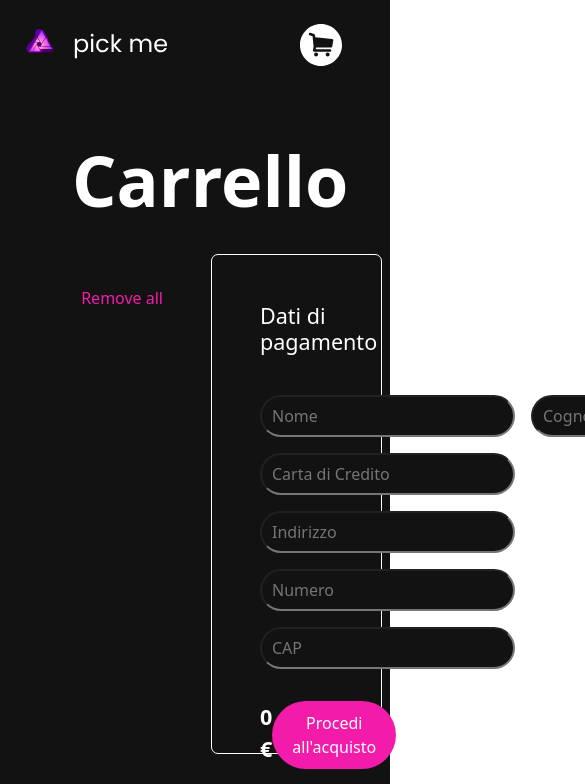
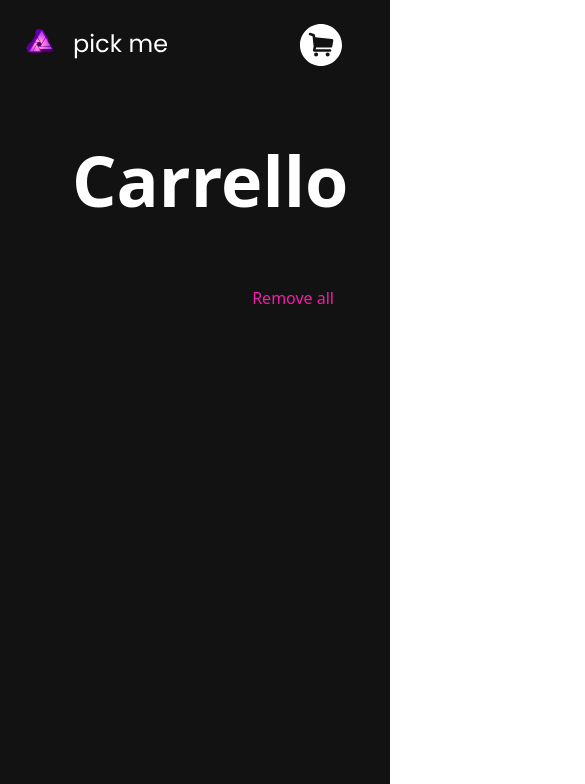
Before and after one commit to matteopelusi7/redux-react-pick-me, a React (Create React App) app: page /checkout in a window 390 px wide. Shown: the top 784 px of the page, 585 px wide, since content can reach past the window. Built offline with nearby package versions, Linux system fonts and the light colour scheme.

Commit message:
add media query

```diff
--- a/src/components/BodyCart.js
+++ b/src/components/BodyCart.js
@@ -23,8 +23,8 @@ const BodyCart = () => {
         <div className='row mx-5'>
             <h2 className='cart-title col-12'>Carrello</h2>
         </div>
-        <div className='row px-4 my-4 d-flex justify-content-between gap-3 flex-nowrap'>
-            <div className='col-6 cart-collect d-flex flex-column p-3'>
+        <div className='row px-4 my-4 d-flex justify-content-between gap-3'>
+            <div className='col-12 col-md-6 cart-collect d-flex flex-column p-3 mb-3'>
                 <button className='remove-all pb-3' onClick={() => dispatch(cleanCart())}>
                     <p className='text-end p-3 category'>Remove all</p>
                 </button>
@@ -70,9 +70,9 @@ const BodyCart = () => {
                             dirty
                         }
                     ) => (
-                        <form onSubmit={handleSubmit} className='col-6 cart-pay p-5 d-flex align-center flex-column justify-content-evenly gap-3'>
-                            <h4 className='pb-3'>Dati di pagamento</h4>
-                            <div className='d-flex gap-3'>
+                        <form onSubmit={handleSubmit} className='col-12 col-md-6 cart-pay p-5 d-flex align-center flex-column justify-content-evenly gap-3'>
+                            <h4 className='pb-3 pt-3'>Dati di pagamento</h4>
+                            <div className='d-flex flex-wrap gap-3'>
                                 <input type="text" name="name" onBlur={handleBlur} value={values.name} placeholder='Nome' onChange={handleChange} />
                                 <input type="text" name="cognome" onBlur={handleBlur} value={values.cognome} placeholder='Cognome' onChange={handleChange} />
                             </div>
@@ -84,7 +84,7 @@ const BodyCart = () => {
                                 <input type="text" name="civico" onBlur={handleBlur} value={values.civico} placeholder='Numero' onChange={handleChange} />
                                 <input type="text" name="cap" onBlur={handleBlur} value={values.cap} placeholder='CAP' onChange={handleChange} />
                             </div>
-                            <div className='pt-3 d-flex align-center payment justify-content-between'>
+                            <div className='pt-3 d-flex align-center payment justify-content-between flex-wrap gap-3'>
                                 <p className='mb-0 fs-4'>{total} €</p>
                                 <button type="">Procedi all'acquisto</button>
                             </div>
--- a/src/components/Hero.js
+++ b/src/components/Hero.js
@@ -6,14 +6,14 @@ const Hero = () => {
   return (
     <div className='container my-5 hero'>
         <div className='row d-flex justify-content-center'>
-            <div className='col-6 px-5'>
+            <div className='col-12 col-md-6 px-5'>
                 <h2 className='title pb-5'>The easiest way to buy Photos as NFT.</h2>
-                <div className='d-flex start align-items-center gap-3'>
+                <div className='d-flex start align-items-center gap-3 my-3 pb-5'>
                     <p className='fs-2'>Start Now</p>
                     <BsArrowRight className='fs-4 mt-2' />
                 </div>
             </div>
-            <div className='col-6 container-image d-flex justify-content-center'>
+            <div className='col-12 col-md-6 container-image d-flex justify-content-center'>
                 <div className='container-img text-center'>
                     <img className='rounded-pers' src={nft} alt="nft" />
                 </div>
--- a/src/components/HomeBody.js
+++ b/src/components/HomeBody.js
@@ -61,7 +61,7 @@ const HomeBody = () => {
             </button>
           </div>
         </div>
-        <div className='col-4 request text-end pr-5'>
+        <div className='col-4 request text-end pr-5 pb-5'>
           <p className='fs-6'>{` Richieste: ${rate_limit.remaining}/${rate_limit.total} `}</p>
         </div>
         <div className='mt-5 d-flex flex-wrap'>
--- a/src/index.css
+++ b/src/index.css
@@ -151,7 +151,7 @@ img {
 }
 
 .cart-collect {
-  height: 500px;
+  min-height: 500px;
 }
 
 .cart-pay {
@@ -219,3 +219,12 @@ img {
   cursor: pointer;
   transition: all 200ms ease-in-out;
 }
+
+@media all and (max-width: 767px) {
+  .card-w {
+    width: 90%;
+    height: 300px;
+    margin: 20px 7px;
+    position: relative;
+  }
+}
```
